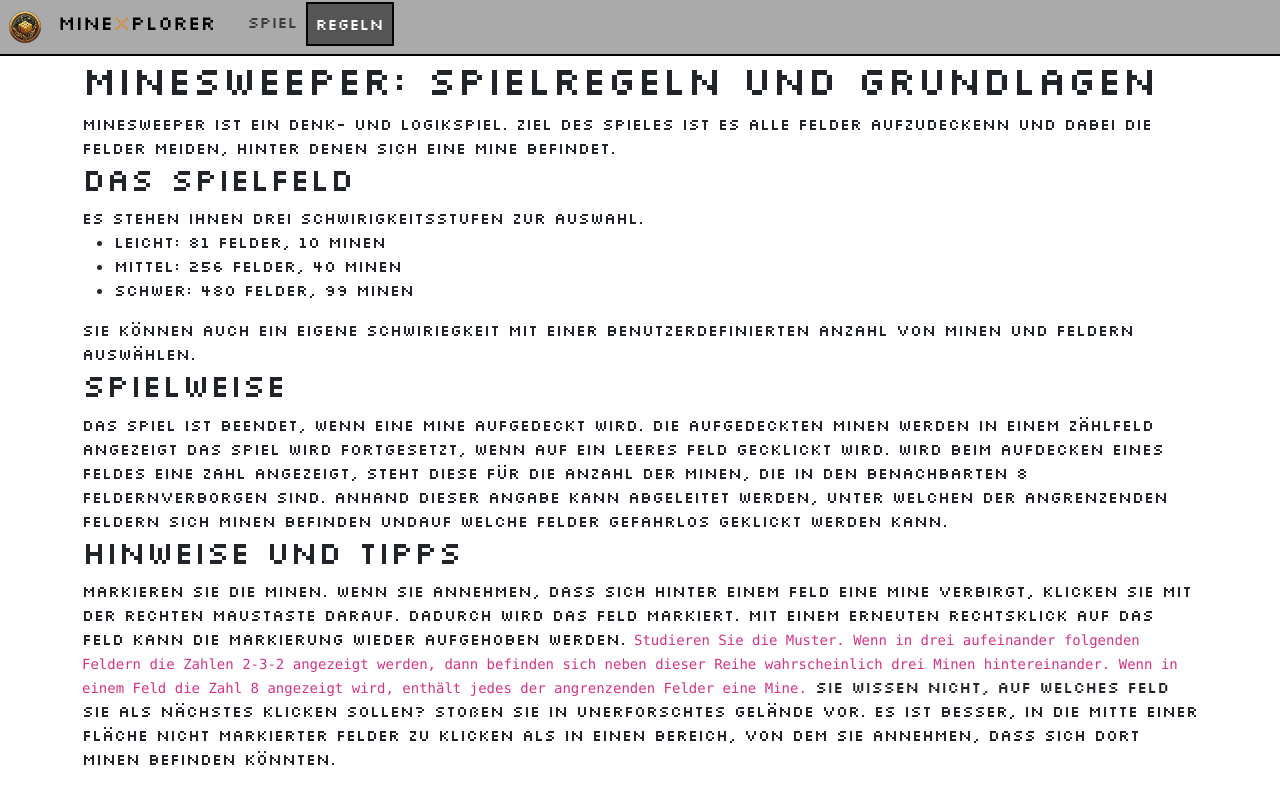
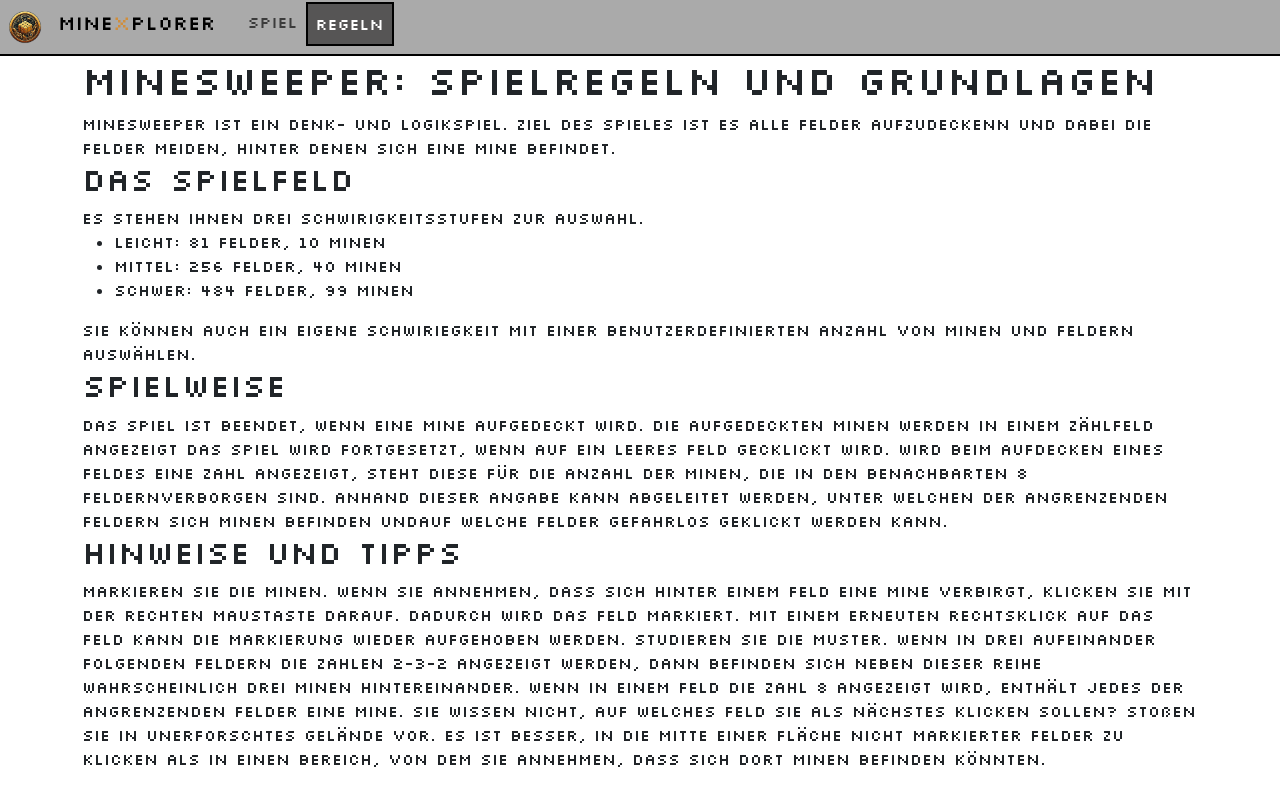
Before and after one commit to lukaz11/mineXplorer, an Angular app in the folder mineXplorer/: page /MineXplorer/rules in a window 1280 px wide. Built offline with nearby package versions, Linux system fonts and the light colour scheme.

Commit message:
removed debbuging statements + added comments

```diff
--- a/mineXplorer/src/app/library/components/game-launcher/game-launcher.component.ts
+++ b/mineXplorer/src/app/library/components/game-launcher/game-launcher.component.ts
@@ -58,7 +58,6 @@ export class GameLauncherComponent implements OnInit {
   }
 
   clickField(x: number, y: number) {
-    console.log("click on: "+ x + " " + y)
     if(this.firstMove){
       this.game?.generateMines(x,y);
       this.firstMove=false;
@@ -75,7 +74,7 @@ export class GameLauncherComponent implements OnInit {
       this.countUnveiledCells++;
     }
 
-    console.log(this.countUnveiledCells)
+    // console.log(this.countUnveiledCells)
   }
 
   // Anzeigen der benachbarten Elemente im Feld
@@ -83,7 +82,6 @@ export class GameLauncherComponent implements OnInit {
   addFieldNumber(x: number, y: number) {
     if (this.game?.gamefield[x][y].status === 'covered') {
       if (this.checkGameEnd(x, y)) {
-        console.log("break")
         this.gameservice.gameEnd = true
         return
       }
@@ -133,7 +131,7 @@ export class GameLauncherComponent implements OnInit {
 
   checkGameEnd(x: number, y: number): boolean {
     if (this.game?.getMine(x, y)) {
-      this.gameOver();
+      // this.gameOver();
       this.revealField();
       if (this.countUnveiledCells > 0) {
         this.openDialog(false);
@@ -172,7 +170,6 @@ export class GameLauncherComponent implements OnInit {
   revealField() {
     const mine = document.createElement("img")
     let fieldsize=`${(45/this.column).toFixed(2)}vh`
-    console.log("fieldsiez",fieldsize)
     // mine.classList.add("bi")
     // mine.classList.add("bi-infinity")
     mine.setAttribute("src","assets/images/icons/mine.png")
@@ -183,9 +180,7 @@ export class GameLauncherComponent implements OnInit {
           let id: string = this.calculateId(i, j).toString();
           let el = document.getElementById(id)
           if (this.game?.getMine(i, j)) {
-            // console.log('in Mine', el)
             var newMine = mine.cloneNode(true)
-            // console.log("clh",el?.clientHeight)
             el?.appendChild(newMine)
             this.calculateHeight(".iconH",`${fieldsize}`)
             // this.resize(".iconH")
@@ -207,12 +202,9 @@ export class GameLauncherComponent implements OnInit {
 
   // Erzeugt eine neue Instanz von Gamelogic mit Custom oder vordefinierten Werten
   onSubmit(form: any) {
-    // console.log(form)
     this.updateDifficulty()
     //check if values make sense
     if ((this.row * this.column) <= this.mine) {
-      console.log(this.row + " " + this.column + " " + this.mine)
-      console.log(this.row * this.column)
       alert("Reihe * Spalte muss kleiner sein als Anz. Minen")
       return;
     }
@@ -298,7 +290,7 @@ export class GameLauncherComponent implements OnInit {
   }
 
   getProgress() {
-    console.log(this.mine, this.row, this.column)
+    // console.log(this.mine, this.row, this.column)
     let time = this.gameservice.minutes * 60 + this.gameservice.secounds
     let fields = this.row * this.column
     let progress = (time / fields) * 100 / 3
@@ -308,7 +300,6 @@ export class GameLauncherComponent implements OnInit {
   //Prevent overflow of images/numbers
 
   calculateHeight(className:any,value:string){
-    console.log("CalculateHeight",className,value)
     let ele =document.querySelectorAll(className);
     for(let index =0;index < ele.length;index++){
       ele[index].style.maxHeight=value;
--- a/mineXplorer/src/app/library/components/navbar/navbar.component.html
+++ b/mineXplorer/src/app/library/components/navbar/navbar.component.html
@@ -17,10 +17,6 @@
         <li class="nav-item">
           <a class="nav-link" routerLink="/rules" routerLinkActive="active-link">Regeln</a>
         </li>
-      <!-- <form class="form-inline my-2 my-lg-0">
-        <input class="form-control mr-sm-2" type="search" placeholder="Search" aria-label="Search">
-        <button class="btn btn-outline-success my-2 my-sm-0" type="submit">Search</button>
-      </form> -->
       </ul>
     </div>
   </nav>
--- a/mineXplorer/src/app/library/components/rules/rules.component.html
+++ b/mineXplorer/src/app/library/components/rules/rules.component.html
@@ -8,9 +8,9 @@
 
     Es stehen ihnen drei Schwirigkeitsstufen zur Auswahl.
     <ul>
-    <li> Leicht: 81 Felder, 10 Minen</li>
+    <li>Leicht: 81 Felder, 10 Minen</li>
     <li>Mittel: 256 Felder, 40 Minen</li>
-    <li>Schwer: 480 Felder, 99 Minen</li>
+    <li>Schwer: 484 Felder, 99 Minen</li>
 </ul>
     Sie können auch ein eigene Schwiriegkeit mit einer benutzerdefinierten Anzahl von Minen und Feldern auswählen.
 
@@ -23,10 +23,8 @@
    <h2>Hinweise und Tipps</h2>
 
     Markieren Sie die Minen. Wenn Sie annehmen, dass sich hinter einem Feld eine Mine verbirgt, klicken Sie mit der rechten Maustaste darauf. Dadurch wird das Feld markiert. Mit einem erneuten Rechtsklick auf das Feld kann die Markierung wieder aufgehoben werden.
+    Studieren Sie die Muster. Wenn in drei aufeinander folgenden Feldern die Zahlen 2-3-2 angezeigt werden, dann befinden sich neben dieser Reihe wahrscheinlich drei Minen hintereinander. Wenn in einem Feld die Zahl 8 angezeigt wird, enthält jedes der angrenzenden Felder eine Mine.
 
-    <code>
-    Studieren Sie die Muster. Wenn in drei aufeinander folgenden Feldern die Zahlen 2-3-2 angezeigt werden, dann befinden sich neben dieser Reihe wahrscheinlich drei Minen hintereinander. Wenn in einem Feld die Zahl 8 angezeigt wird, enthält jedes der angrenzenden Felder eine Mine.
-    </code>
 
     Sie wissen nicht, auf welches Feld Sie als Nächstes klicken sollen? Stoßen Sie in unerforschtes Gelände vor. Es ist besser, in die Mitte einer Fläche nicht markierter Felder zu klicken als in einen Bereich, von dem Sie annehmen, dass sich dort Minen befinden könnten.
 </div>
--- a/mineXplorer/src/app/library/services/game.service.ts
+++ b/mineXplorer/src/app/library/services/game.service.ts
@@ -22,8 +22,8 @@ export class GameService {
   }
 
   startTimer() {
-    console.log(this.activeGame)
-    console.log(this.resetTimer)
+    // console.log(this.activeGame)
+    // console.log(this.resetTimer)
 
     let intervalId = setInterval(() => {
       if (this.activeGame == false || this.restart == true) clearInterval(intervalId)
```
Also changed, not shown: mineXplorer/src/app/library/classes/gamelogic.ts (+9 -11 lines).
